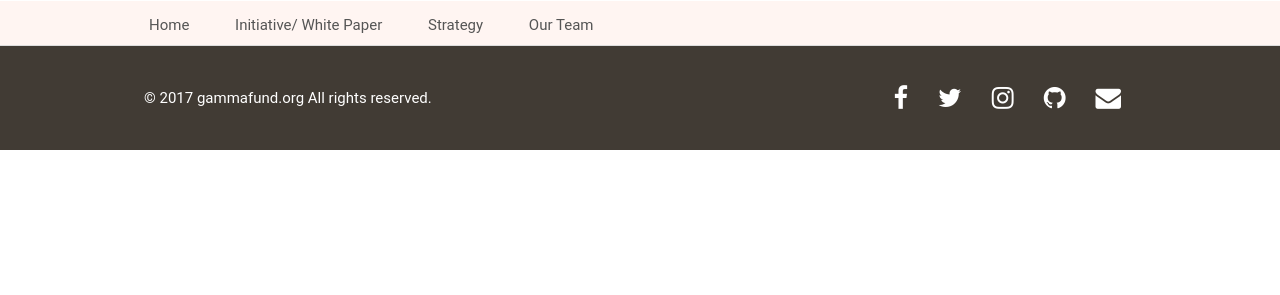
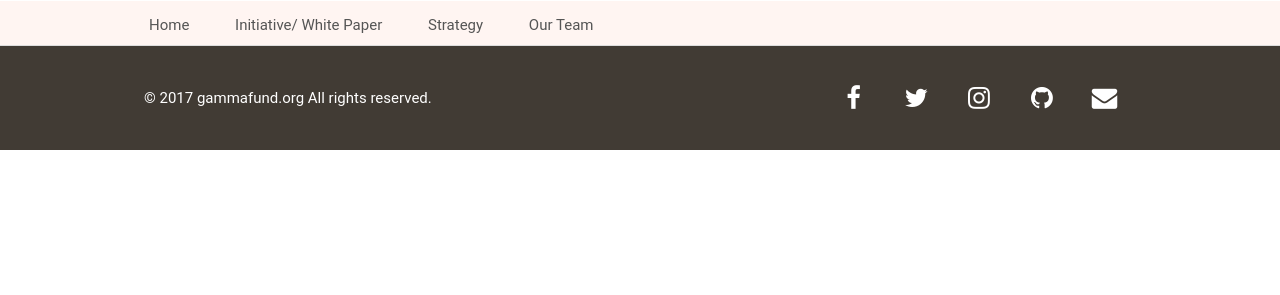
Before and after one commit to GammaFund/Web, a Python web app: template template/base.html in a window 1280 px wide. Shown: the part 83-378 px from the top of the page. Run offline with Jinja, Linux system fonts and the light colour scheme; the template is opened without the code that fills it, so the values that code supplies are empty; some libraries are stand-ins or nearby versions; some web fonts are replaced.

Commit message:
FA icon size update

```diff
--- a/template/base.html
+++ b/template/base.html
@@ -98,12 +98,12 @@
             <div class="nav-wrapper">
                 &copy; 2017 gammafund.org  All rights reserved.
                 <ul class="links_ui">
-                    {# <li><a href="https://slack.gammafund.org/" target="_blank"><i class="fa fa-slack" aria-hidden="true"></i></a></li> #}
-                    <li><a href="https://www.facebook.com/gammafund/" target="_blank"><i class="fa fa-facebook" aria-hidden="true"></i></a></li>
-                    <li><a href="https://twitter.com/GammaFund_Inc" target="_blank"><i class="fa fa-twitter" aria-hidden="true"></i></a></li>
-                    <li><a href="https://instagram.com/gammafund" target="_blank"><i class="fa fa-instagram" aria-hidden="true"></i></a></li>
-                    <li><a href="https://github.com/GammaFund" target="_blank"><i class="fa fa-github" aria-hidden="true"></i></a></li>
-                    <li><a href="mailto:contact@gammafund.org"><i class="fa fa-envelope" aria-hidden="true"></i></a></li>
+                    {# <li><a href="https://slack.gammafund.org/" target="_blank"><i class="fa fa-fw fa-slack" aria-hidden="true"></i></a></li> #}
+                    <li><a href="https://www.facebook.com/gammafund/" target="_blank"><i class="fa fa-fw fa-facebook" aria-hidden="true"></i></a></li>
+                    <li><a href="https://twitter.com/GammaFund_Inc" target="_blank"><i class="fa fa-fw fa-twitter" aria-hidden="true"></i></a></li>
+                    <li><a href="https://instagram.com/gammafund" target="_blank"><i class="fa fa-fw fa-instagram" aria-hidden="true"></i></a></li>
+                    <li><a href="https://github.com/GammaFund" target="_blank"><i class="fa fa-fw fa-github" aria-hidden="true"></i></a></li>
+                    <li><a href="mailto:contact@gammafund.org"><i class="fa fa-fw fa-envelope" aria-hidden="true"></i></a></li>
                 </ul>
             </div>
         </nav>
```
